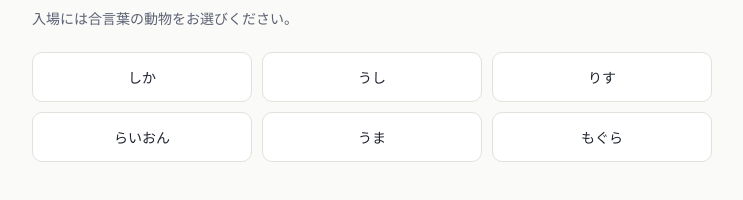
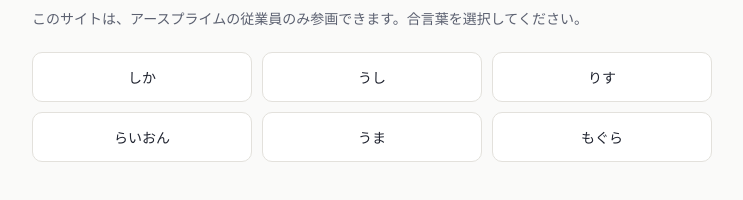
Before and after one commit to thundergiraffedinosaur1025-cyber/bijimane-site, a plain HTML site: page index.html in a window 1280 px wide. Shown: the part 264-464 px from the top of the page, without its empty margins (268-1011 px from the left). Drawn offline with Linux system fonts and the light colour scheme; a web font is replaced by a local one.

Commit message:
Update gate copy to state employee-only access
Co-Authored-By: Claude Sonnet 5 <noreply@anthropic.com>

```diff
--- a/index.html
+++ b/index.html
@@ -262,7 +262,7 @@
 
   <!-- GATE -->
   <div id="screen-gate" class="section">
-    <p class="gate-lead">入場には合言葉の動物をお選びください。</p>
+    <p class="gate-lead">このサイトは、アースプライムの従業員のみ参画できます。合言葉を選択してください。</p>
     <div id="gateChoices" class="animal-grid"></div>
     <div id="gateError" class="gate-error">違います。もう一度お選びください。</div>
   </div>
```
